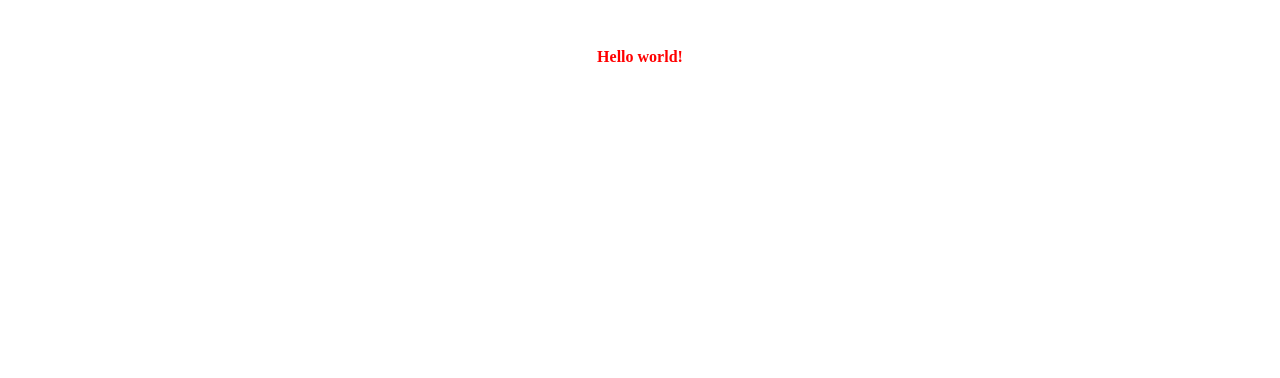
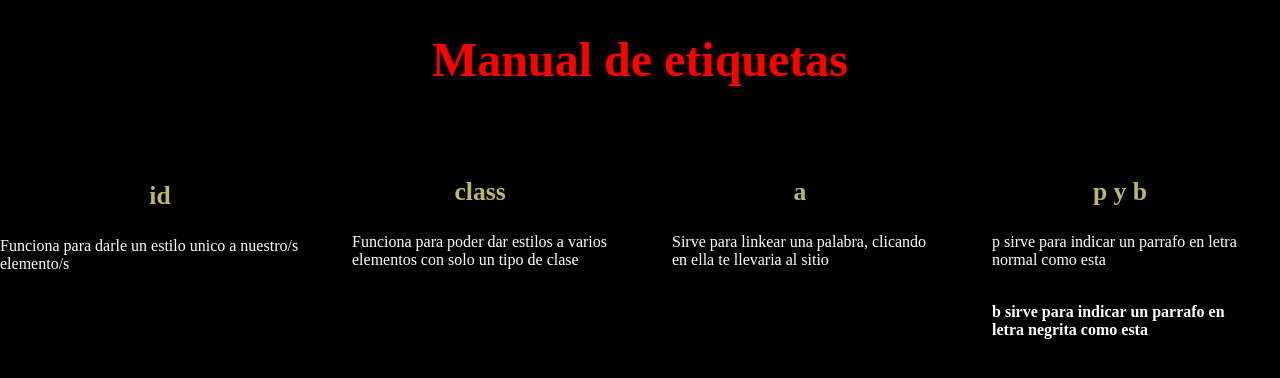
Before and after one commit to Davidgr04/Entorns-1, a plain HTML site: page index.html in a window 1280 px wide. Drawn offline with Linux system fonts and the light colour scheme.

Commit message:
first commit

```diff
--- a/css/style.css
+++ b/css/style.css
@@ -20,6 +20,7 @@ h2 {
 
 h3 {
     font-size: 1.6rem;
+    color: darkkhaki;
 }
 
 h4 {
@@ -42,6 +43,7 @@ h6 {
 
 * {
     box-sizing: border-box;
+    background-color: black;
 }
 
 body {
@@ -73,6 +75,7 @@ body {
 .column-3 {
     width: 33.33%;
     float: left;
+    margin: 2px;
 }
 
 .column-4 {
@@ -102,8 +105,16 @@ body {
     text-align: center;
 }
 
+td {
+    color: white;
+}
+
 
 /* clase para centrar contenido en horizontal y vertical (lo centra respecto al elemento padre) */
+
+.padding-m {
+    padding: 2.5%;
+}
 
 .flex {
     display: flex;
@@ -113,6 +124,14 @@ body {
 
 a {
     color: blue;
+}
+
+p {
+    color: white;
+}
+
+b {
+    color: white;
 }
 
 @media only screen and (max-width: 600px) {
--- a/index.html
+++ b/index.html
@@ -5,17 +5,33 @@
     <meta charset="UTF-8">
     <meta http-equiv="X-UA-Compatible" content="IE=edge">
     <meta name="viewport" content="width=device-width, initial-scale=1.0">
-    <title>Entornos 1</title>
+    <title>Manual de etiquetas</title>
     <link rel="stylesheet" href="./css/style.css">
     <script src="./js/JavaScript.js"></script>
 </head>
 
 <body>
     <div>
-        <h1 class="flex">
-            <p>Hello world!</p>
-        </h1>
+        <h1 class="flex">Manual de etiquetas</h1>
     </div>
+    <div class="column-4 padding-m7">
+        <br><br>
+        <h3 class="flex">id</h3>
+        <p>Funciona para darle un estilo unico a nuestro/s elemento/s</p>
+    </div>
+    <div class="column-4 padding-m">
+        <h3 class="flex">class</h3>
+        <p>Funciona para poder dar estilos a varios elementos con solo un tipo de clase</p>
+    </div>
+    <div class="column-4 padding-m">
+        <h3 class="flex">a</h3>
+        <p>Sirve para linkear una palabra, clicando en ella te llevaria al sitio</p>
+    </div>
+    <div class="column-4 padding-m">
+        <h3 class="flex">p y b</h3>
+        <p>p sirve para indicar un parrafo en letra normal como esta</p>
+        <br>
+        <b>b sirve para indicar un parrafo en letra negrita como esta</b>
+    </div>
+
 </body>
-
-</html>
```
Also changed, not shown: 2 other files.
